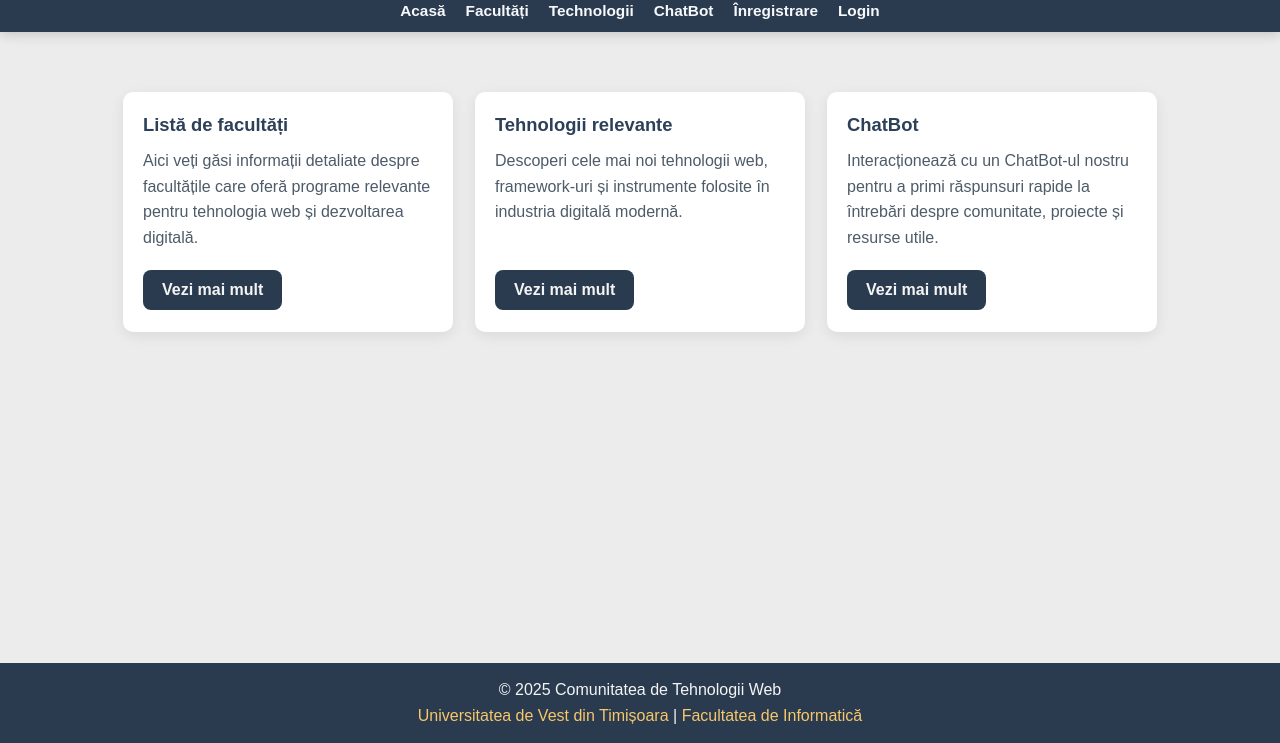
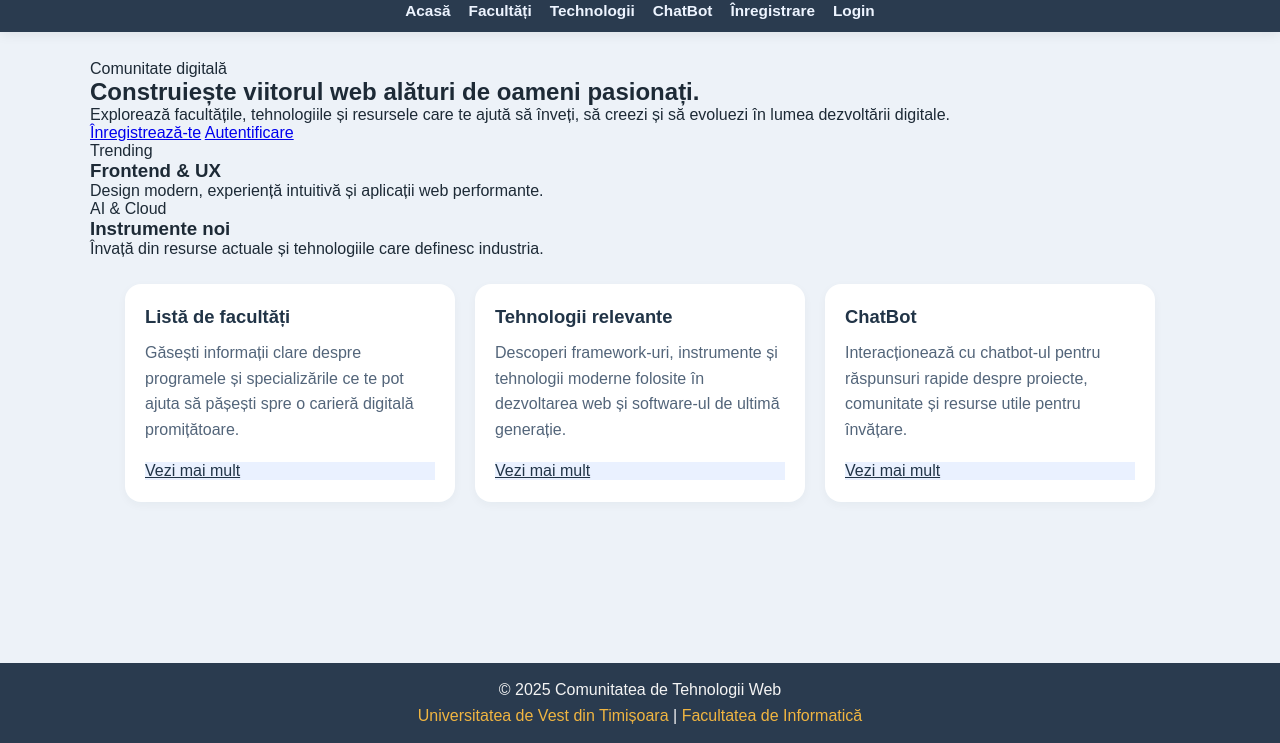
Before and after one commit to SAANNIA/TW, a plain HTML site: page HTML/home.html in a window 1280 px wide. Shown: the part 57-800 px from the top of the page. Drawn offline with Linux system fonts and the light colour scheme.

Commit message:
Update homepage styling

```diff
--- /dev/null
+++ b/CSS/home_style.css
@@ -0,0 +1,169 @@
+:root {
+  --bg: #edf2f8;
+  --panel: #ffffff;
+  --panel-soft: #f7f9fc;
+  --text: #1d2a36;
+  --muted: #53657a;
+  --line: #dfe7f1;
+  --navy: #2a3b4f;
+  --navy-strong: #213447;
+  --accent: #4d7cff;
+  --accent-soft: #eaf1ff;
+  --gold: #f0b541;
+}
+
+* {
+  box-sizing: border-box;
+  margin: 0;
+  padding: 0;
+}
+
+html,
+body {
+  height: 100%;
+  font-family: Arial, Helvetica, sans-serif;
+}
+
+body {
+  background: var(--bg);
+  color: var(--text);
+  display: flex;
+  flex-direction: column;
+}
+
+.container {
+  width: min(1100px, calc(100% - 32px));
+  margin: 0 auto;
+}
+
+header {
+  background: #2a3b4f;
+  color: #f3f3f3;
+  padding: 18px 0 12px;
+  box-shadow: 0 2px 12px rgba(0, 0, 0, 0.08);
+}
+
+header h1 {
+  text-align: center;
+  font-size: clamp(1.5rem, 2vw, 2.5rem);
+  margin-bottom: 12px;
+  color: #f6f8fb;
+}
+
+header nav {
+  display: flex;
+  justify-content: center;
+  gap: 18px;
+  flex-wrap: wrap;
+}
+
+header nav a {
+  color: #edf4ff;
+  text-decoration: none;
+  font-weight: 700;
+  font-size: 0.96rem;
+}
+
+header nav a:hover {
+  color: var(--gold);
+}
+
+.main-content {
+  flex: 1;
+  padding: 28px 0 40px;
+}
+
+.columns {
+  display: flex;
+  justify-content: center;
+  gap: 20px;
+  flex-wrap: wrap;
+  margin-top: 26px;
+}
+
+.column {
+  background: #ffffff;
+  border-radius: 16px;
+  padding: 22px 20px;
+  width: min(100%, 330px);
+  min-height: 210px;
+  display: flex;
+  flex-direction: column;
+  box-shadow: 0 3px 10px rgba(29, 42, 54, 0.04);
+}
+
+.column h2 {
+  margin-bottom: 12px;
+  color: var(--navy-strong);
+  font-size: 1.15rem;
+}
+
+.column p {
+  color: var(--muted);
+  line-height: 1.6;
+  margin-bottom: 20px;
+  flex: 1;
+}
+
+.column .btn {
+  background: var(--accent-soft);
+  color: var(--navy-strong);
+}
+
+footer {
+  background: #2a3b4f;
+  color: #f4f4f4;
+  padding: 18px 0;
+  text-align: center;
+}
+
+.footer-content {
+  display: flex;
+  flex-direction: column;
+  gap: 8px;
+}
+
+footer a {
+  color: var(--gold);
+  text-decoration: none;
+}
+
+footer a:hover {
+  text-decoration: underline;
+}
+
+@media (max-width: 900px) {
+  .container {
+    width: min(820px, calc(100% - 24px));
+  }
+
+  .column {
+    width: 300px;
+  }
+}
+
+@media (max-width: 750px) {
+  .container {
+    width: min(360px, calc(100% - 20px));
+  }
+
+  header nav {
+    flex-direction: column;
+    align-items: center;
+    gap: 10px;
+  }
+
+  .main-content {
+    padding: 20px 0 30px;
+  }
+
+  .columns {
+    flex-direction: column;
+    gap: 14px;
+    margin-top: 18px;
+  }
+
+  .column {
+    width: 100%;
+  }
+}
--- a/HTML/home.html
+++ b/HTML/home.html
@@ -4,7 +4,7 @@
     <meta charset="UTF-8" />
     <meta name="viewport" content="width=device-width, initial-scale=1.0" />
     <title>Comunitatea de Tehnologii Web 2025</title>
-    <link rel="stylesheet" href="../CSS/style.css" />
+    <link rel="stylesheet" href="../CSS/home_style.css" />
   </head>
   <body>
     <header>
@@ -22,12 +22,40 @@
     </header>
 
     <main class="container main-content">
+      <section class="hero">
+        <div class="hero-copy">
+          <span class="eyebrow">Comunitate digitală</span>
+          <h2>Construiește viitorul web alături de oameni pasionați.</h2>
+          <p>
+            Explorează facultățile, tehnologiile și resursele care te ajută să
+            înveți, să creezi și să evoluezi în lumea dezvoltării digitale.
+          </p>
+          <div class="hero-actions">
+            <a href="register.html" class="btn primary">Înregistrează-te</a>
+            <a href="login.html" class="btn secondary">Autentificare</a>
+          </div>
+        </div>
+
+        <div class="hero-panel">
+          <div class="mini-card">
+            <span class="tag">Trending</span>
+            <h3>Frontend & UX</h3>
+            <p>Design modern, experiență intuitivă și aplicații web performante.</p>
+          </div>
+          <div class="mini-card muted">
+            <span class="tag">AI & Cloud</span>
+            <h3>Instrumente noi</h3>
+            <p>Învață din resurse actuale și tehnologiile care definesc industria.</p>
+          </div>
+        </div>
+      </section>
+
       <section class="columns">
         <article class="column">
           <h2>Listă de facultăți</h2>
           <p>
-            Aici veți găsi informații detaliate despre facultățile care oferă
-            programe relevante pentru tehnologia web și dezvoltarea digitală.
+            Găsești informații clare despre programele și specializările ce te
+            pot ajuta să pășești spre o carieră digitală promițătoare.
           </p>
           <a href="#" class="btn">Vezi mai mult</a>
         </article>
@@ -35,8 +63,8 @@
         <article class="column">
           <h2>Tehnologii relevante</h2>
           <p>
-            Descoperi cele mai noi tehnologii web, framework-uri și instrumente
-            folosite în industria digitală modernă.
+            Descoperi framework-uri, instrumente și tehnologii moderne folosite
+            în dezvoltarea web și software-ul de ultimă generație.
           </p>
           <a href="#" class="btn">Vezi mai mult</a>
         </article>
@@ -44,8 +72,8 @@
         <article class="column">
           <h2>ChatBot</h2>
           <p>
-            Interacționează cu un ChatBot-ul nostru pentru a primi răspunsuri
-            rapide la întrebări despre comunitate, proiecte și resurse utile.
+            Interacționează cu chatbot-ul pentru răspunsuri rapide despre
+            proiecte, comunitate și resurse utile pentru învățare.
           </p>
           <a href="#" class="btn">Vezi mai mult</a>
         </article>
```
